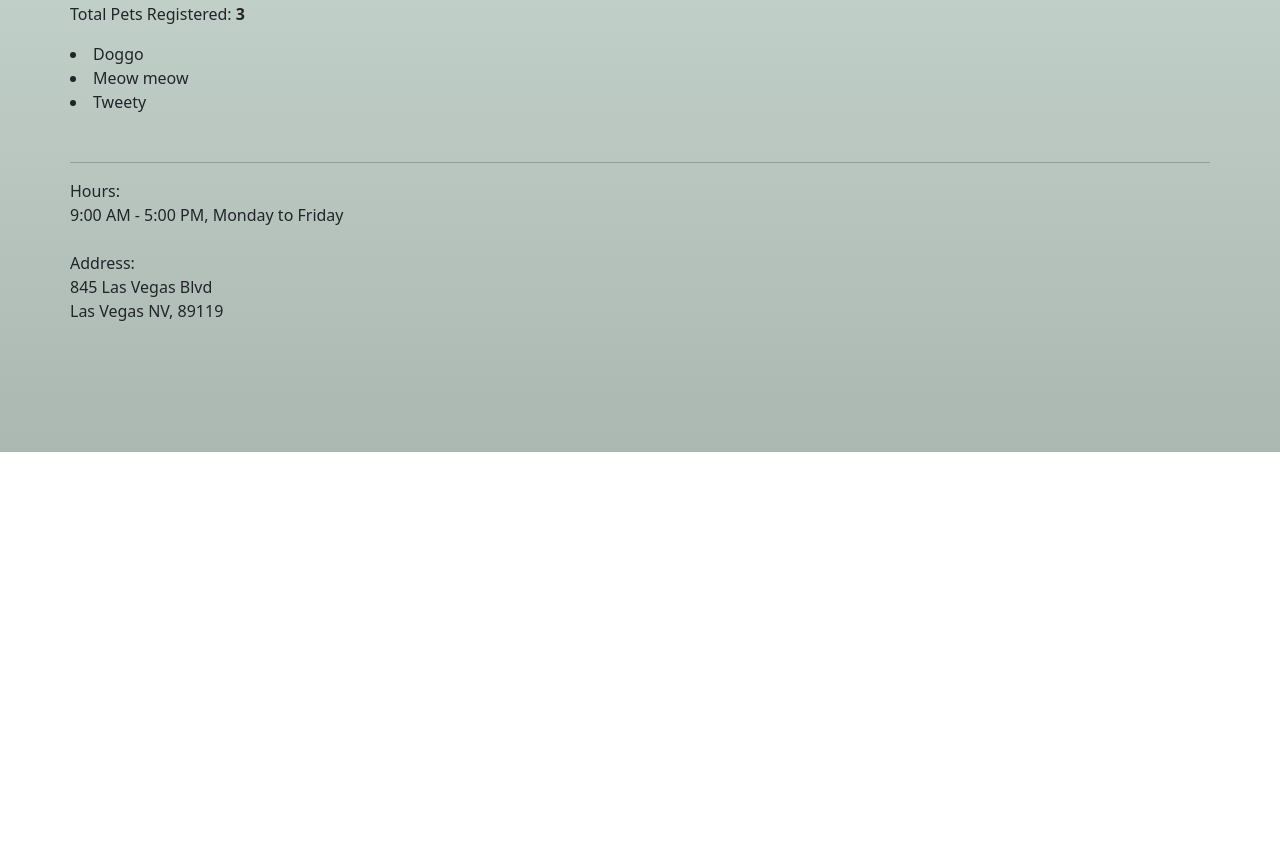
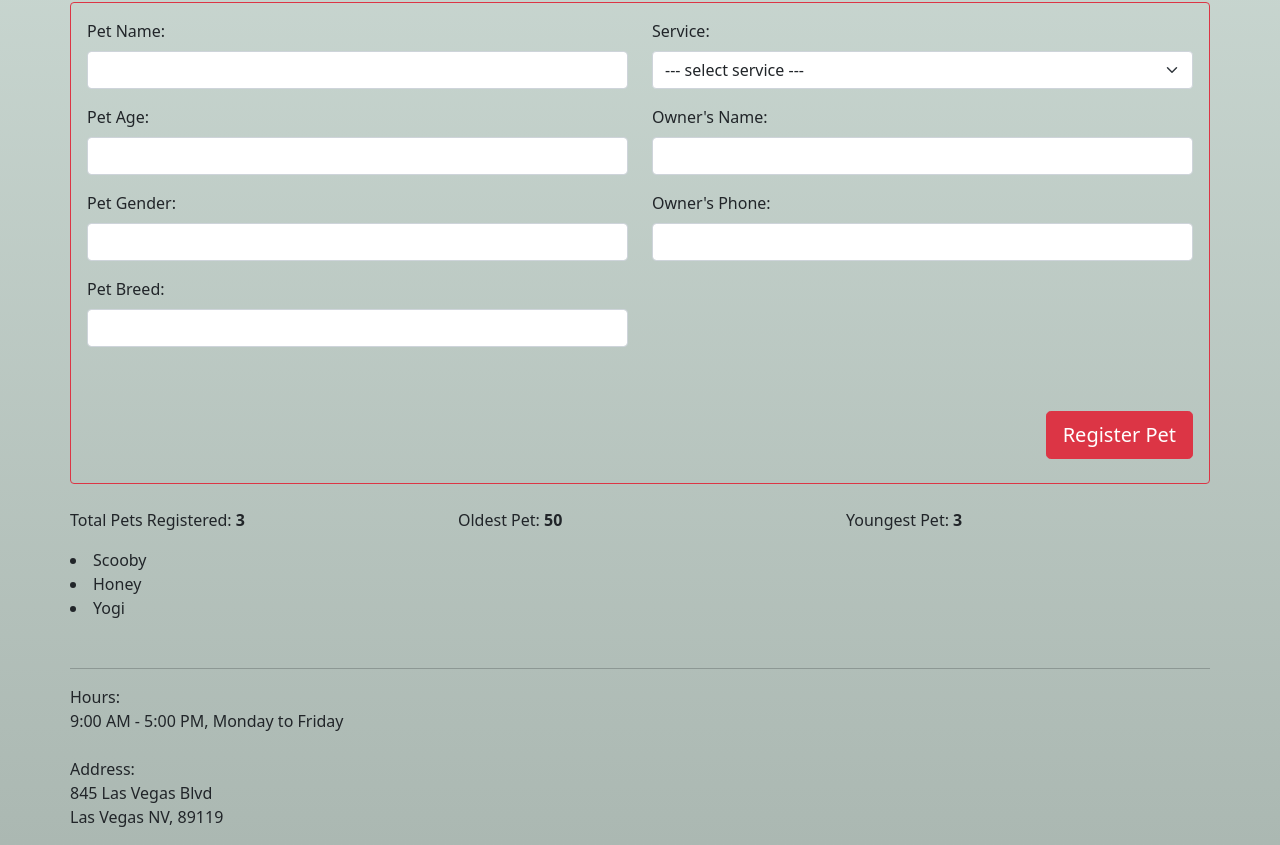
Before and after one commit to gen8787/FSDI-104, a plain HTML site: page pet-salon/register.html in a window 1280 px wide. Shown: the part 348-1193 px from the top of the page. Before the commit the page ends 800 px from the top, so only its background shows below. Drawn offline with nearby package versions, Linux system fonts and the light colour scheme.

Commit message:
Oldest / Youngest + More

```diff
--- a/pet-salon/index.html
+++ b/pet-salon/index.html
@@ -35,14 +35,24 @@
         <hr>
 
         <main>
-
+            <form action="" class="w-50">
+                <div class="mb-3">
+                    <label for="name" class="form-label">Name:</label>
+                    <input type="text" class="form-control" name="name" id="petName">
+                </div>
+                <div class="mb-3">
+                    <label for="gender" class="form-label">Gender:</label>
+                    <input type="text" class="form-control" name="gender" id="petGender">
+                </div>
+            </form>
+            <button class="btn btn-primary my-3" onclick="createPet()">Create Pet</button>
         </main>
 
         <footer>
 
         </footer>
 
-        <script src="register.js"></script>
+        <script src="script2.js"></script>
     </div>
 </body>
 </html>
--- a/pet-salon/register.html
+++ b/pet-salon/register.html
@@ -6,6 +6,7 @@
     <link href="https://cdn.jsdelivr.net/npm/bootstrap@5.0.0-beta1/dist/css/bootstrap.min.css" rel="stylesheet" integrity="sha384-giJF6kkoqNQ00vy+HMDP7azOuL0xtbfIcaT9wjKHr8RbDVddVHyTfAAsrekwKmP1" crossorigin="anonymous">
     <link rel="stylesheet" href="style.css">
     <title>The Fashion Pet</title>
+    <link rel="shortcut icon" href="#">
 </head>
 <body>
     <div class="container mx-auto p-0">
@@ -35,11 +36,73 @@
         <hr>
 
         <main>
-            <h2 class="mb-3 display-6">Registered Pets:</h2>
+            <h2 class="mb-3 display-6 text-center">Register a Pet</h2>
 
-            <p id="number-pets"></p>
+            <div class="form-container border rounded border-danger p-3">
+                <form class="" action="#">
+
+                    <div class="row">
+                        <div class="col-6">
+                            <div class="mb-3">
+                                <label for="name" class="form-label">Pet Name:</label>
+                                <input type="text" class="form-control" name="name" id="petName">
+                            </div>
+
+                            <div class="mb-3">
+                                <label for="age" class="form-label">Pet Age:</label>
+                                <input type="number" class="form-control" name="age" id="petAge">
+                            </div>
+
+                            <div class="mb-3">
+                                <label for="gender" class="form-label">Pet Gender:</label>
+                                <input type="text" class="form-control" name="gender" id="petGender">
+                            </div>
+
+                            <div class="mb-3">
+                                <label for="breed" class="form-label">Pet Breed:</label>
+                                <input type="text" class="form-control" name="breed" id="petBreed">
+                            </div>
+                        </div>
+
+                        <div class="col-6">
+                            <div class="mb-3">
+                                <label for="service" class="form-label">Service:</label>
+                                <select class="form-select" name="service" id="petService">
+                                    <option value="" disabled selected>--- select service ---</option>
+                                    <option value="Wash">Wash</option>
+                                    <option value="Groom">Groom</option>
+                                    <option value="Full">Full Service</option>
+                                </select>
+                            </div>
+
+                            <div class="mb-3">
+                                <label for="owner" class="form-label">Owner's Name:</label>
+                                <input type="text" class="form-control" name="owner" id="petOwner">
+                            </div>
+
+                            <div class="mb-3">
+                                <label for="phone" class="form-label">Owner's Phone:</label>
+                                <input type="tel" class="form-control" name="phone" id="petPhone">
+                            </div>
+                        </div>
+                    </div>
+
+                </form>
+                <div class="">
+                    <button type="submit" class="d-flex btn btn-lg btn-danger mt-5 mb-2 ms-auto" onclick="register()">Register Pet</button>
+                </div>
+            </div>
+
+            <div class="row">
+                <div id="number-pets" class="col-4 mt-4"></div>
+
+                <div id="oldest-pet" class="col-4 mt-4"></div>
+
+                <div id="youngest-pet" class="col-4 mt-4"></div>
+            </div>
 
             <div id="pets" class="mb-5"></div>
+            <div id="pets-before"></div>
 
             <hr>
         </main>
--- a/pet-salon/register.js
+++ b/pet-salon/register.js
@@ -11,54 +11,104 @@ var salon = {
         open: "9:00 AM",
         close: "5:00 PM"
     },
-    pets:[
-        {
-            name: "Doggo",
-            age: 4,
-            gender: "Male",
-            breed: "Big Dog",
-            service: "Wash",
-            owner: "Guy",
-            contactPh: "555-444-5432"
-        },
-        {
-            name: "Meow meow",
-            age: 9,
-            gender: "Female",
-            breed: "Cat",
-            service: "Groom",
-            owner: "Single Gal",
-            contactPh: "654-455-1111"
-        },
-        {
-            name: "Tweety",
-            age: 7,
-            gender: "Female",
-            breed: "Bird",
-            service: "Full",
-            owner: "Bunny",
-            contactPh: "111-867-5309"
-        }
-    ]
+    pets: []
 };
 
+// D E S T R U C T U R E
 var {name, address: {street, city, state, zip}, hours: {open, close}, pets} = salon;
 
 
+// P E T   C L A S S
+class Pet {
+    constructor(name, age, gender, breed, service, owner, phone) {
+        this.name = name;
+        this.age = age;
+        this.gender = gender;
+        this.breed = breed;
+        this.service = service;
+        this.owner = owner;
+        this.phone = phone;
+    }
+}
+
+
+// P E T S
+var scooby = new Pet("Scooby", 50, "Male", "Dane", "Full Service", "Shaggy", "555-555-1212");
+pets.push(scooby);
+
+var honey = new Pet("Honey", 3, "Female", "Boxer", "Wash", "Mom", "777-333-5432");
+pets.push(honey);
+
+var yogi = new Pet("Yogi", 10, "Male", "Mutt", "Groom", "Eddie", "999-867-5309");
+pets.push(yogi);
+
+
+// R E G I S T E R   A   P E T
+function register() {
+    var inputName = document.getElementById("petName").value;
+    var inputAge = document.getElementById("petAge").value;
+    var inputGender = document.getElementById("petGender").value;
+    var inputBreed = document.getElementById("petBreed").value;
+    var inputService = document.getElementById("petService").value;
+    var inputOwner = document.getElementById("petOwner").value;
+    var inputPhone = document.getElementById("petPhone").value;
+
+    var newPet = new Pet(inputName, inputAge, inputGender, inputBreed, inputService, inputOwner, inputPhone);
+
+    pets.push(newPet);
+    console.log(newPet);
+    console.log(pets);
+
+    totalNumPets();
+    oldestPet();
+    youngestPet();
+    petNames();
+};
+
+
 // #   O F   P E T S   R E G I S T E R E D
-totalNumPets = pets.length;
-document.getElementById("number-pets").innerHTML=`
+function totalNumPets() {
+    var totalNumPets = pets.length;
+    document.getElementById("number-pets").innerHTML=`
     <p>
         Total Pets Registered: <b>${totalNumPets}</b>
     </p>`;
+}
+totalNumPets();
 
 
 // P E T   N A M E S
-for (var i = 0; i < pets.length; i ++) {
-    var petName = document.createElement("li");
-    petName.innerText = pets[i].name;
-    document.getElementById("pets").appendChild(petName);
+function petNames() {
+    var reset = document.getElementById("pets");
+    reset.innerHTML="";
+
+    for (var i = 0; i < pets.length; i ++) {
+        var petName = document.createElement("li");
+        petName.innerText = pets[i].name;
+        document.getElementById("pets").appendChild(petName);
+    };
+}
+petNames();
+
+
+// O L D E S T   &   Y O U N G E S T
+function oldestPet() {
+    var oldestPet = Math.max(...pets.map(age => age.age));
+    document.getElementById("oldest-pet").innerHTML=`
+    <p>
+        Oldest Pet: <b>${oldestPet}</b>
+    </p>`;
 };
+oldestPet();
+
+function youngestPet() {
+    var youngestPet = Math.min(...pets.map(age => age.age));
+    document.getElementById("youngest-pet").innerHTML=`
+    <p>
+        Youngest Pet: <b>${youngestPet}</b>
+    </p>`;
+};
+youngestPet();
 
 
 // F O O T E R   I N F O
--- a/pet-salon/style.css
+++ b/pet-salon/style.css
@@ -24,5 +24,5 @@
 body {
     /* background-color: #D2E0DA; */
     background-image: linear-gradient(#D2E0DA, #abb8b2);
-    background-size: 100vh 100vh;
+    /* background-size: 100vh 100vh; */
 }
```
Also changed, not shown: pet-salon/script2.js (added, +46 -0 lines), 2 other files.
